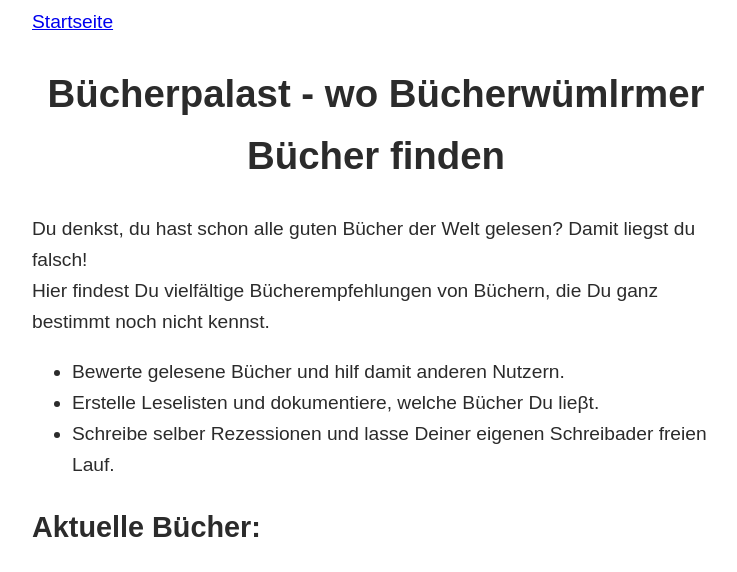
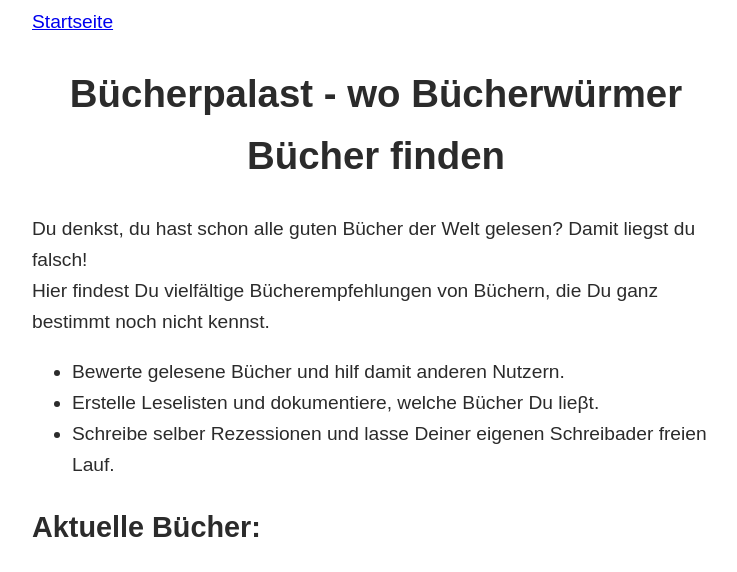
Before and after one commit to BarbaraKat/b-cherpalast, a plain HTML site: page index.html in a window 1280 px wide. Shown: the part 157-729 px from the top of the page, without its empty margins (264-1001 px from the left). Drawn offline with Linux system fonts and the light colour scheme.

Commit message:
Update index.html

```diff
--- a/index.html
+++ b/index.html
@@ -7,7 +7,7 @@
     <body>
         <figure class="einzel"> <img src="home/img/buecherpalast_logo.jpg" class="logo" alt="Logo des B&uuml;cherpalasts">
                 <figcaption><a href="index.html">Startseite</a></figcaption>
-        <h1>B&uuml;cherpalast - wo B&uuml;cherw&uuml;mlrmer B&uuml;cher finden</h1>
+        <h1>B&uuml;cherpalast - wo B&uuml;cherw&uuml;rmer B&uuml;cher finden</h1>
         <link rel="stylesheet" href="./home/formate.css">
         Du denkst, du hast schon alle guten B&uuml;cher der Welt gelesen? Damit liegst du falsch! <br>
         Hier findest Du vielf&auml;ltige B&uuml;cherempfehlungen von B&uuml;chern, die Du ganz bestimmt noch nicht kennst.
```
